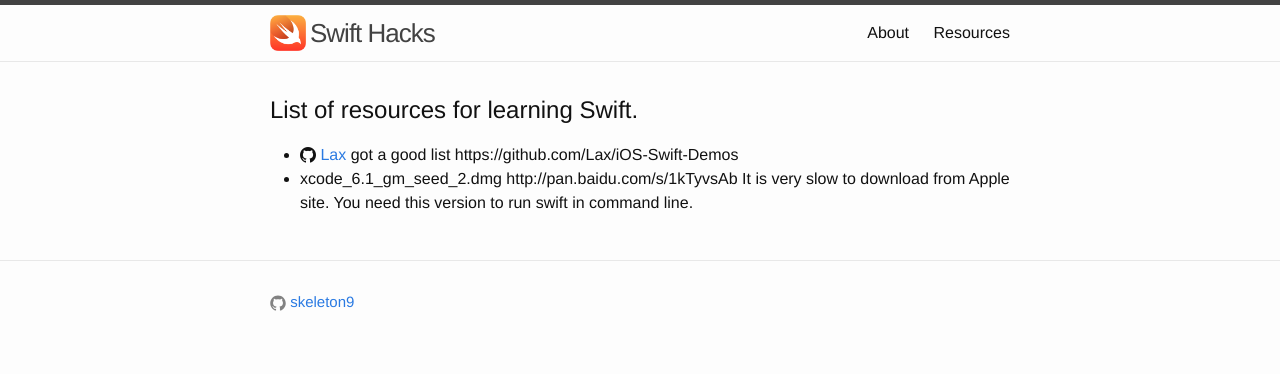
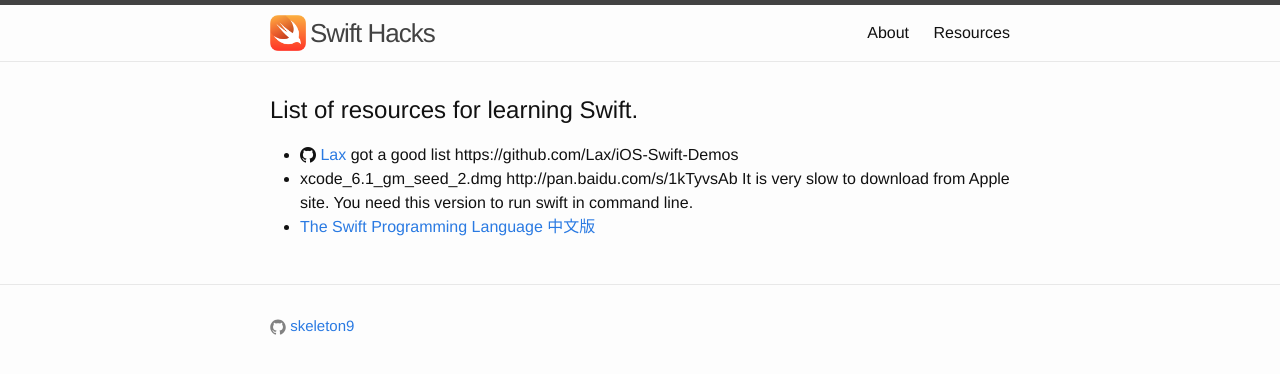
Before and after one commit to skeleton9/swifthacks, a Jekyll site: the page built from resources.md, in a window 1280 px wide. Shown: the top 374 px of the page. Built offline with Jekyll 4.4.1, drawn with Linux system fonts in a browser that asks for light colours; Markdown is read by kramdown in place of the engine named in the settings.

Commit message:
add link to book

```diff
--- a/resources.md
+++ b/resources.md
@@ -10,3 +10,4 @@ permalink: /resources/
 - xcode_6.1_gm_seed_2.dmg http://pan.baidu.com/s/1kTyvsAb
   It is very slow to download from Apple site. You need this version to run
   swift in command line.
+- [The Swift Programming Language 中文版](http://numbbbbb.gitbooks.io/-the-swift-programming-language-/)
```
